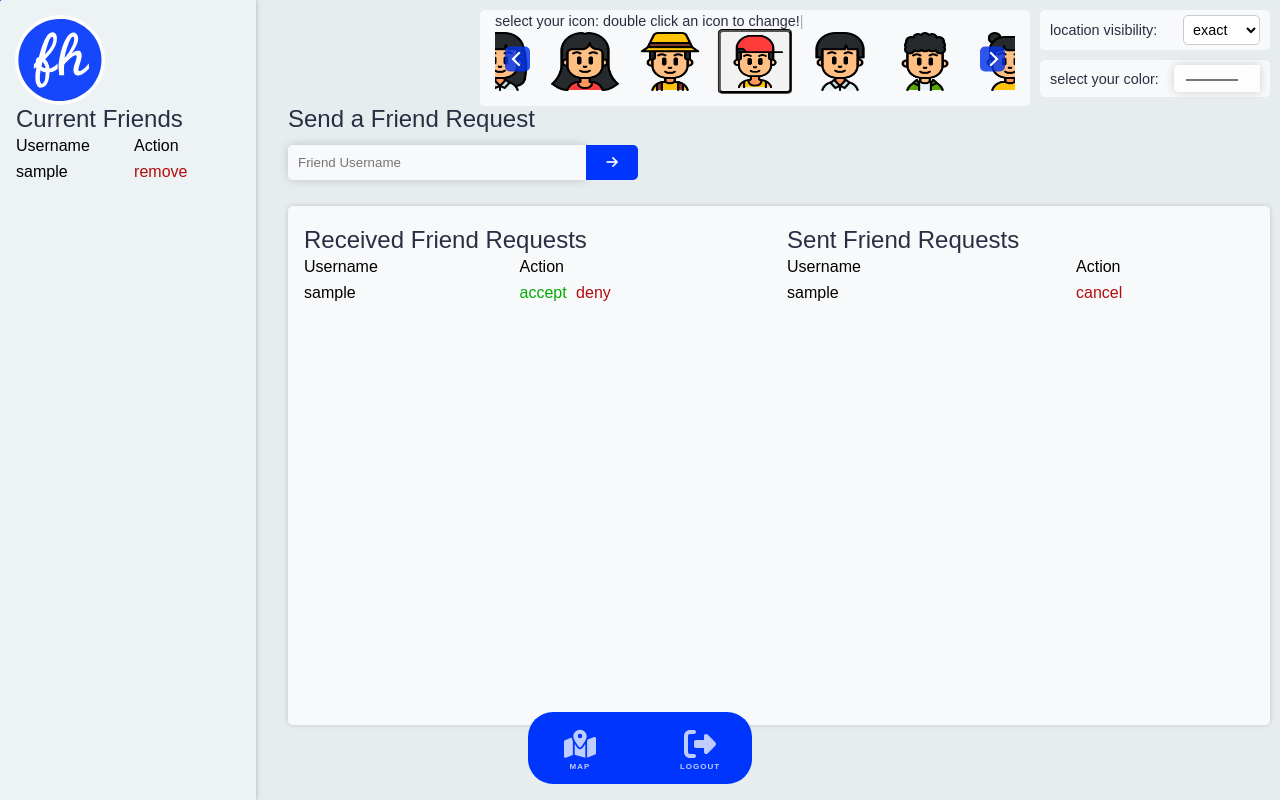
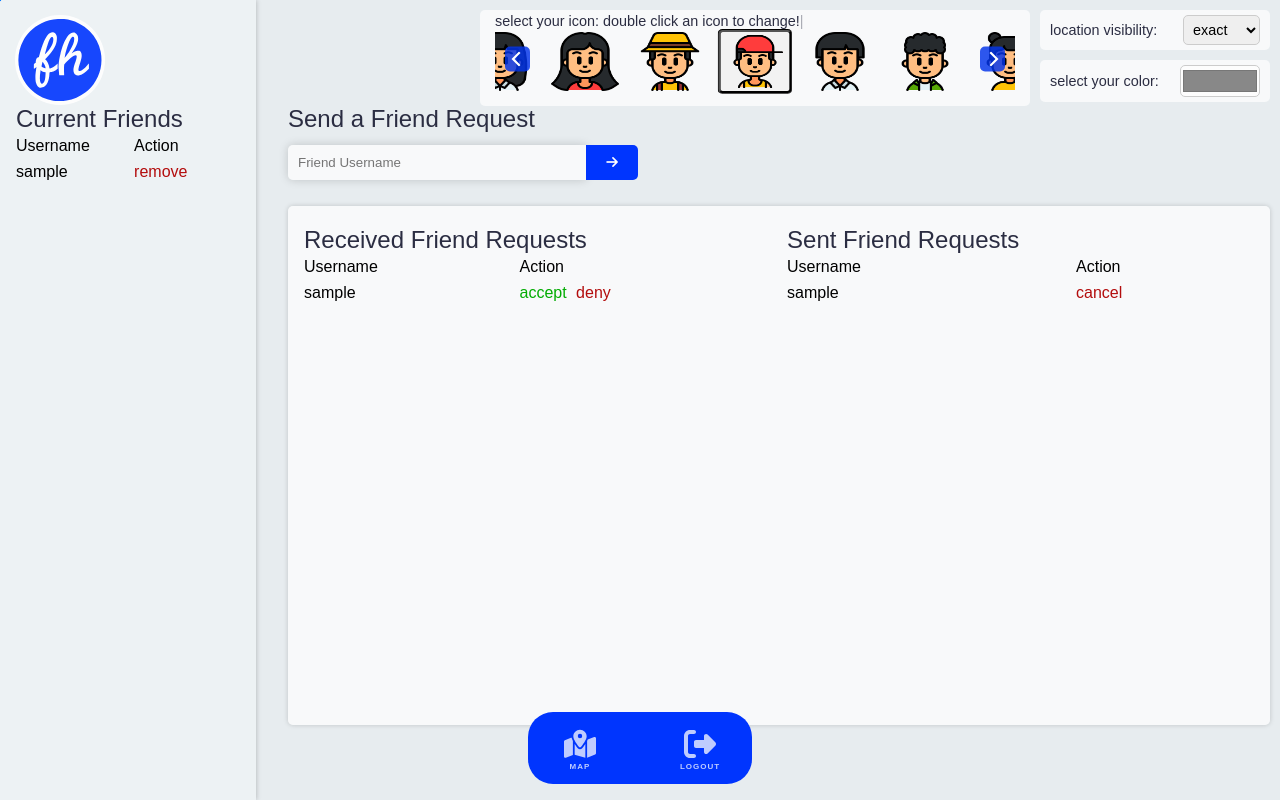
Before and after one commit to ChicoState/FriendHub, a Django app: page /friendList/ in a window 1280 px wide. Run offline with Django 4.2, Linux system fonts and the light colour scheme; a user stored in the database is signed in; tables that the repository leaves empty hold one stand-in row (values such as "Sample post"); some web fonts are replaced.

Commit message:
Changed Form Type and Contained Overflow, Fixed #95

```diff
--- a/map/forms.py
+++ b/map/forms.py
@@ -1,6 +1,6 @@
 from django import forms
 from django.contrib.auth.models import User
-from django.core.validators import MinLengthValidator
+from django.core.validators import MinLengthValidator, MaxLengthValidator
 
 class JoinForm(forms.ModelForm):
     password = forms.CharField(
@@ -13,7 +13,7 @@ class JoinForm(forms.ModelForm):
         widget=forms.TextInput())
     username = forms.CharField(
         widget=forms.TextInput(),
-        validators=[MinLengthValidator(3)]
+        validators=[MinLengthValidator(3), MaxLengthValidator(15)]
     )
     lat = forms.DecimalField(widget = forms.HiddenInput(), required = False, label='Latitude', max_digits=22, decimal_places=16)
     lng = forms.DecimalField(widget = forms.HiddenInput(), required = False, label='Longitude', max_digits=22, decimal_places=16)
@@ -48,15 +48,5 @@ class DistancePreferenceForm(forms.Form):
 class IconPreferenceForm(forms.Form):
     icon = forms.ChoiceField(choices=[(i, i) for i in range(0, 16)])
 
-class ColorPreferenceForm(forms.ModelForm):
-    #color = forms.ChoiceField(choices=[
-      #  (1, 'blue'),
-      #  (2, 'red'),
-      #  (3, 'green'),
-      #  (4, 'pink'),
-    #])
-    class Meta:
-        model = User
-        fields = ['color']
-
+class ColorPreferenceForm(forms.Form):
     color = forms.CharField(widget=forms.TextInput(attrs={'type': 'color'}))
--- a/map/models.py
+++ b/map/models.py
@@ -10,7 +10,7 @@ class UserData(models.Model):
     latitude = models.FloatField(default=0.00)
     longitude = models.FloatField(default=0.00)
     distancePreference = models.IntegerField(default=6)
-    colorPreference = models.CharField(max_length=7)
+    colorPreference = models.CharField(default = "#0035fe", max_length=7)
     iconPreference = models.IntegerField(default=1)
     friends = models.ManyToManyField('self', blank=True)
 
--- a/static/css/friends.css
+++ b/static/css/friends.css
@@ -256,7 +256,6 @@ form input {
   padding: 10px 20px 10px 10px;
   border-top-left-radius: var(--border-radius);
   border-bottom-left-radius: var(--border-radius);
-  flex: 1;
   box-shadow: 0px 0px 10px rgba(0, 0, 0, 0.171);
 }
 
@@ -266,6 +265,10 @@ form button {
   color: #fff;
   border-top-right-radius: var(--border-radius);
   border-bottom-right-radius: var(--border-radius);
+}
+
+.input-wrapper input {
+  width: 300px;
 }
 
 form button:hover {
@@ -388,17 +391,20 @@ a {
   margin-right: 5px;
 }
 
-.distance-selector select, .color-selector select {
+.distance-selector select, .color-selector input {
   padding: 5px;
   font-size: 0.9rem;
   border: 1px solid #ccc;
-  background-color: #fff;
   cursor: none;
 }
 
-.color-selector select {
-  padding-left: 10px;
-  width: 78px;
+#id_color {
+  /* flex: 0; */
+  padding: 0;
+  width: 80px !important;
+  height: 2rem;
+  border-radius: 5px;
+  box-shadow: none;
 }
 
 .icon-selector {
--- a/static/css/map.css
+++ b/static/css/map.css
@@ -124,7 +124,7 @@ p {
   width: 120px;
   top: 45px;
   right: 10px;
-  padding: 10px;
+  padding: 10px 10px 10px 9px;
   z-index: 1;
   font-size: 0.9em;
   text-align: center;
@@ -153,11 +153,12 @@ p {
 }
 
 .legend li {
+  overflow: hidden;
   color: #fff;
   margin-bottom: 5px;
   letter-spacing: 1px;
   background: rgba(0, 55, 254, 0.85);
-  border-radius: 10px;
+  border-radius: 2.5px;
   transition: 150ms ease-in-out;
 }
 
```
Also changed, not shown: map/migrations/0004_alter_userdata_colorpreference.py (added).
